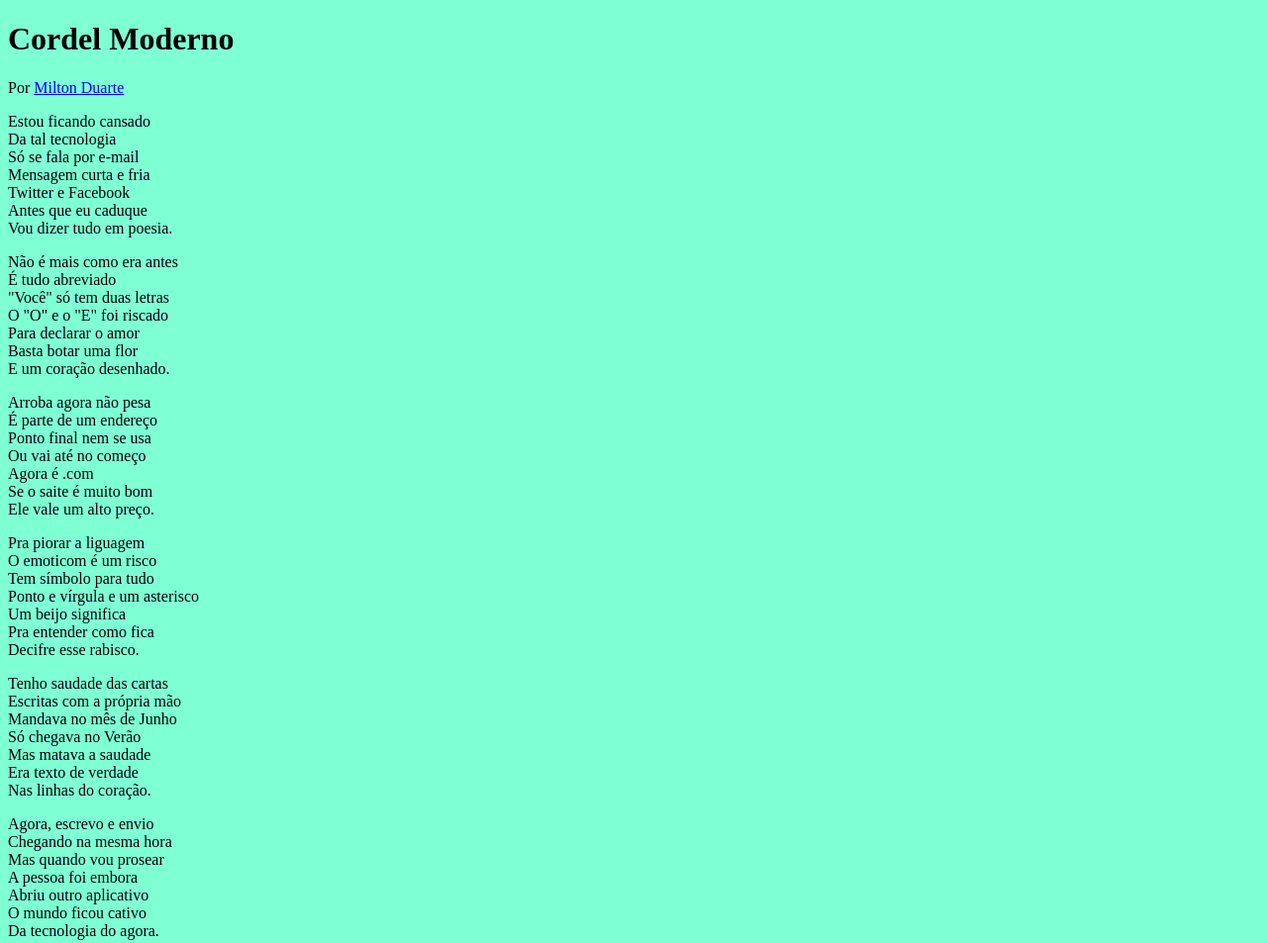
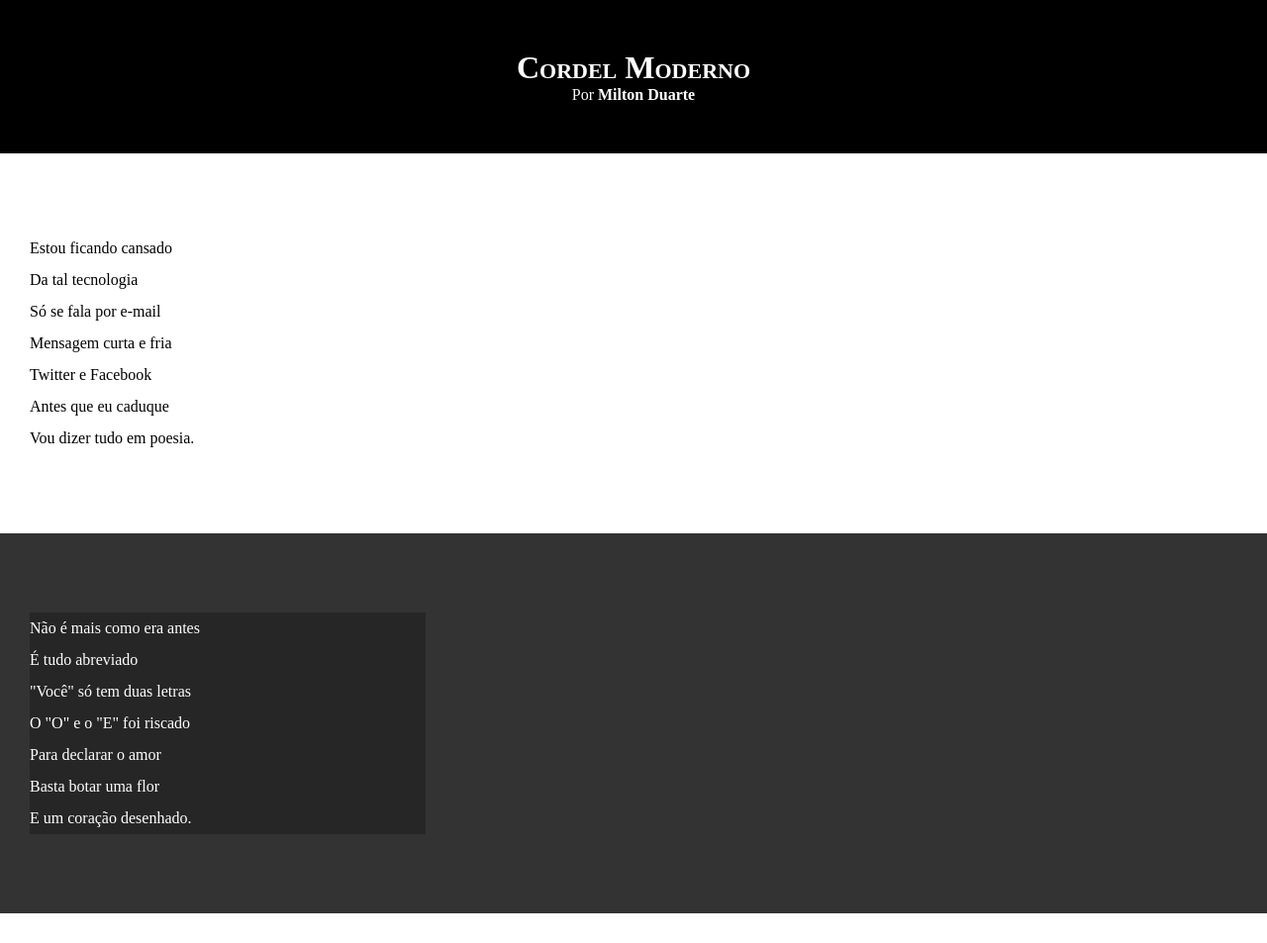
Before and after one commit to Ale1910/Estudo-HTML-e-CSS, a plain HTML site: page desafios/d012/index.html in a window 1280 px wide. Shown: the top 953 px of the page at 99% size. Drawn offline with Linux system fonts and the light colour scheme.

Commit message:
Projeto Cordel parte 2

```diff
--- a/desafios/d012/estilo/style.css
+++ b/desafios/d012/estilo/style.css
@@ -1,5 +1,67 @@
 @charset "UTF-8";
 
-body {
-    background-color: aquamarine;
+* {
+    margin: 0px;
+    padding: 0px;
 }
+
+html, body {
+    min-height: 100vh;
+    background-color: darkgray;
+}
+
+header {
+    background-color: black;
+    color: white;
+    text-align: center;
+}
+
+header > h1 {
+    padding-top: 50px;
+    font-variant: small-caps;
+}
+
+header > p {
+    padding-bottom: 50px;
+}
+
+header a, footer a {
+    color: white;
+    text-decoration:  none;
+    font-weight: bolder;
+}
+
+header a:hover, footer a:hover {
+    text-decoration: underline;
+}
+
+section {
+    padding-top: 10vh;
+    padding-bottom: 10vh;
+    line-height: 2em;
+    padding-left: 30px;
+
+}
+
+section.normal {
+    background-color: white;
+    color: black;
+}
+
+section.imagem {
+    background-color:  rgb(51, 51, 51);
+    color: white;
+}
+
+section.imagem > p {
+    width: 400px;
+    background-color: rgba(0, 0, 0, 0.253);
+}
+
+footer {
+    background-color: black;
+    color: white;
+    text-align: center;
+    padding: 10px;
+    ];
+}
--- a/desafios/d012/index.html
+++ b/desafios/d012/index.html
@@ -14,7 +14,7 @@
 
     </header>
 
-    <section>
+    <section class="normal">
         <p>
             Estou ficando cansado <br>
             Da tal tecnologia <br>
@@ -26,7 +26,7 @@
         </p>
     </section>
 
-    <section>
+    <section class="imagem">
         <p>
             Não é mais como era antes <br>
             É tudo abreviado <br>
@@ -38,7 +38,7 @@
         </p>
     </section>
 
-    <section>
+    <section class="normal">
             <p>
                 Arroba agora não pesa <br>
                 É parte de um endereço <br>
@@ -60,7 +60,7 @@
             </p>
     </section>
 
-    <section>
+    <section class="imagem">
         <p>
             Tenho saudade das cartas <br>
             Escritas com a própria mão <br>
@@ -72,7 +72,7 @@
         </p>
     </section>
 
-    <section>
+    <section class="normal">
             <p>
                 Agora, escrevo e envio <br>
                 Chegando na mesma hora <br>
```
